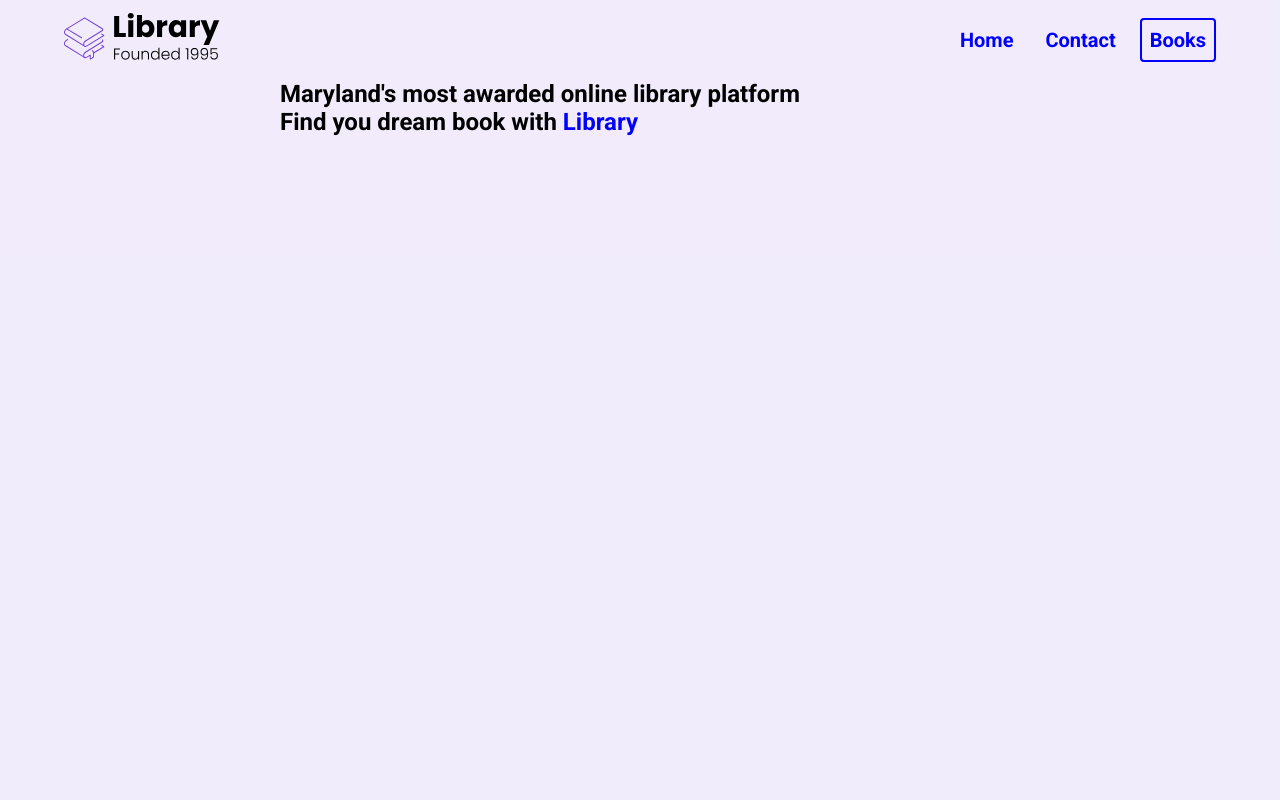
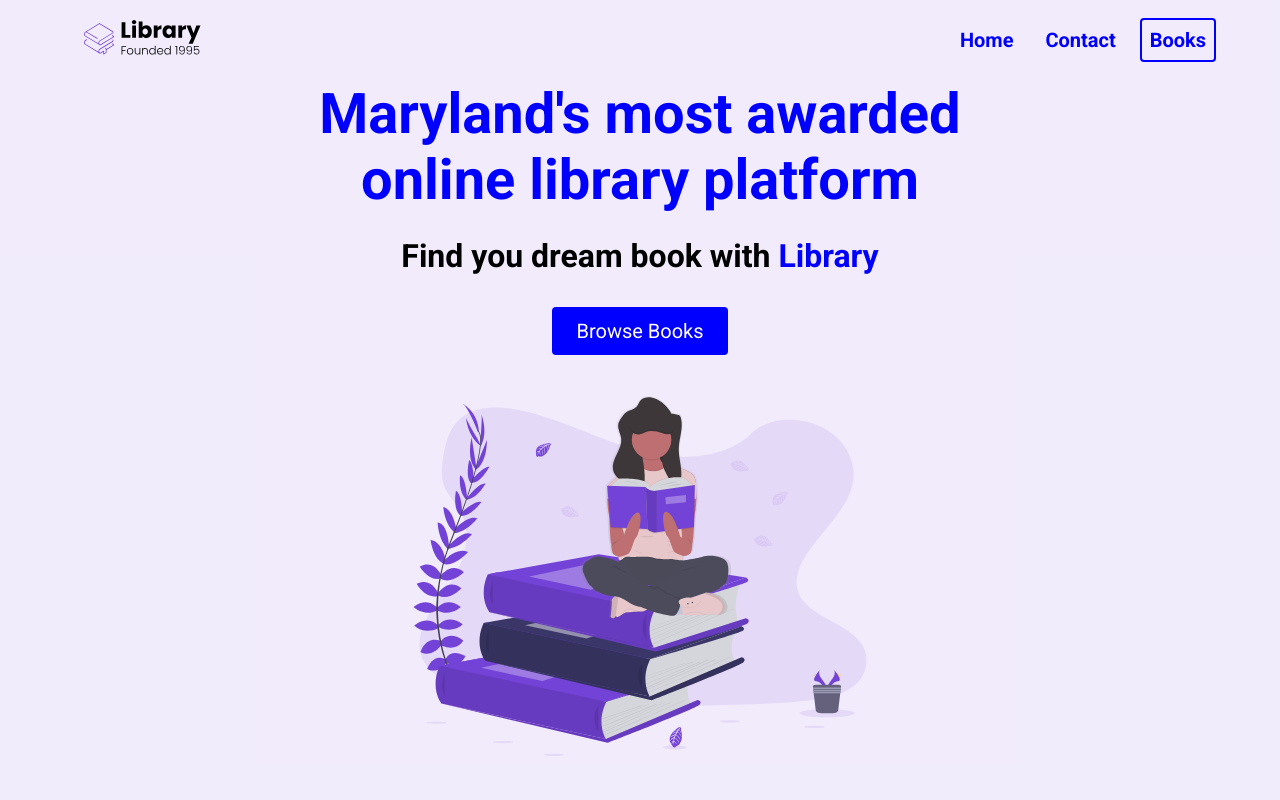
Before and after one commit to suppleye/FES-Library-2, a plain HTML site: page index.html in a window 1280 px wide. Drawn offline with Linux system fonts and the light colour scheme.

Commit message:
resized img

```diff
--- a/index.html
+++ b/index.html
@@ -24,7 +24,11 @@
                 <div class="header__description">
                     <h1>Maryland's most awarded online library platform</h1>
                     <h2>Find you dream book with <span class="blue">Library</span></h2>
+                    <button class="btn">Browse Books</button>
                 </div>
+                <figure class="header__img--wrapper">
+                    <img src="./assets/Undraw_Books.svg" alt="">
+                </figure>
             </div>
         </header>
     </section>
--- a/styles.css
+++ b/styles.css
@@ -9,6 +9,13 @@
 nav{
     height: 80px;
     display: flex;
+}
+
+img{
+    width: 100%;
+    height: 100%;
+    max-height: 50vh;
+    padding: 20px;
 }
 
 .nav__container{
@@ -71,4 +78,48 @@ header{
     width: 100%;
     max-width: 720px;
     margin: 0 auto;
+    height: 100%;
+    display: flex;
+    flex-direction: column;
+    justify-content: space-around;
 }
+
+.header__description{
+    display: flex;
+    flex-direction: column;
+    align-items: center;
+}
+
+h1{
+    font-size: 56px;
+    color: blue;
+    margin-bottom: 24px;
+    text-align: center;
+}
+
+h2{
+    font-size: 32px;
+    margin-bottom: 32px;
+    text-align: center;
+}
+
+button{
+    cursor: pointer;
+}
+
+button:active{
+    transform: translateY(1px);
+}
+
+.btn{
+    background-color: blue;
+    color: white;
+    padding: 12px 24px;
+    font-size: 20px;
+    border-radius: 4px;
+    border: none;
+}
+
+.header__img--wrapper{
+    padding: 20px;
+}
```
